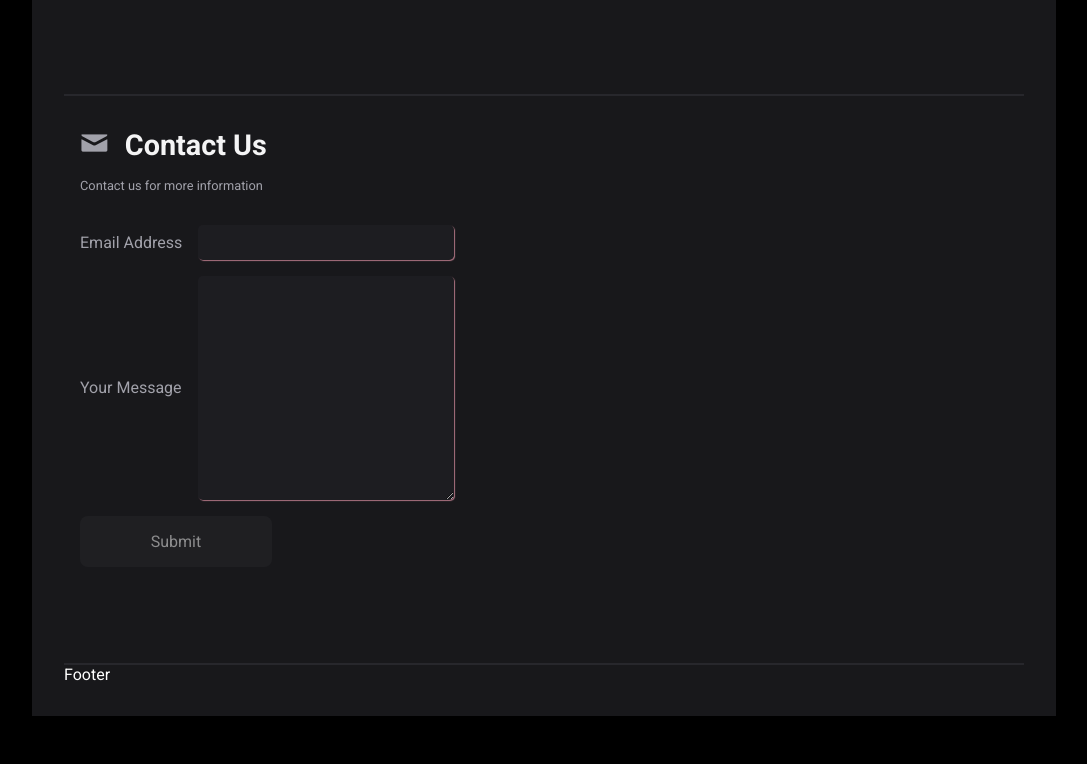
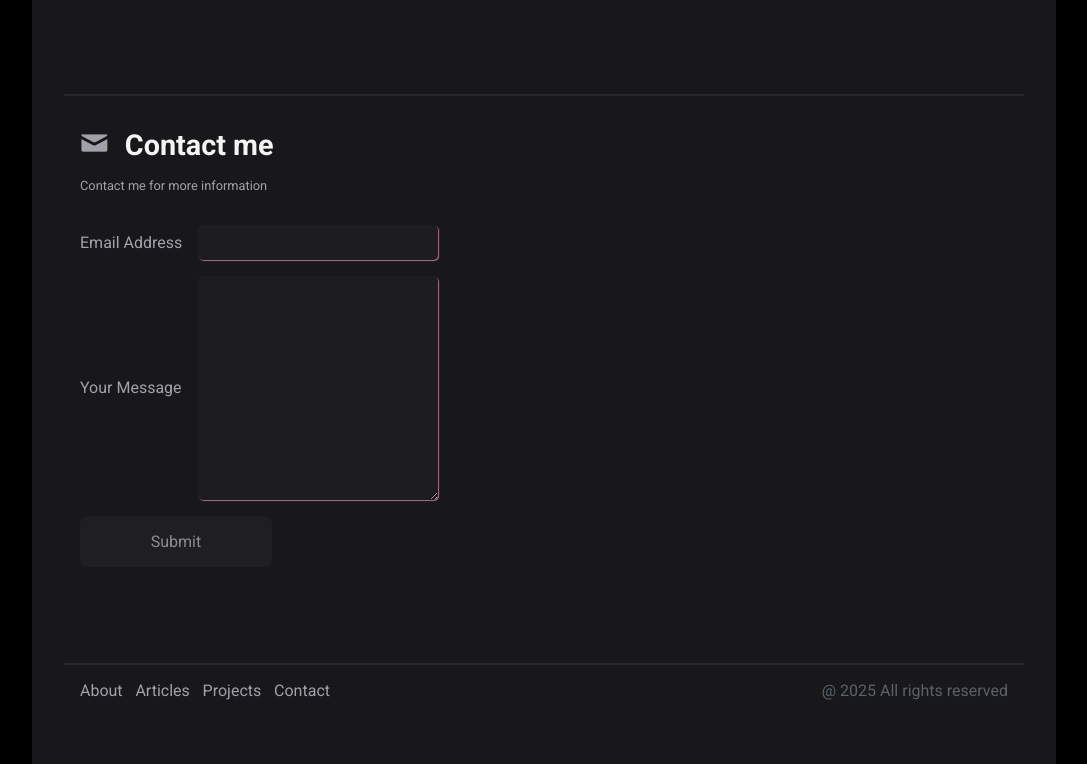
Before and after one commit to radwaokaily/portfolio, a React (Vite) app: page / in a window 1280 px wide. Shown: the part 1978-2742 px from the top of the page, without its empty margins (96-1183 px from the left). Before the commit the page ends 2694 px from the top, so only its background shows below. Built offline with nearby package versions, Linux system fonts and the light colour scheme; a web font is replaced by a local one.

Commit message:
footer&scrollbar

```diff
--- a/src/components/contact/Contact.jsx
+++ b/src/components/contact/Contact.jsx
@@ -5,9 +5,9 @@ const Contact = () => {
     <section className="contact-us d-flex">
       <h3 className='d-flex'>
         <span className='icon-mail'></span>
-        Contact Us
+        Contact me
       </h3>
-      <p>Contact us for more information</p>
+      <p>Contact me for more information</p>
       <div className="contact-us-form d-flex">
 
       <form action="" className=''>
--- a/src/components/contact/contact.css
+++ b/src/components/contact/contact.css
@@ -37,7 +37,7 @@ section.contact-us form div #email,section.contact-us form div #message{
     padding: .5rem;
     border-radius: .3rem;
     transition: .3s;
-    width: 15rem;
+    width: 14rem;
 }
 section.contact-us form div #email:focus,
 section.contact-us form div #message:focus,
@@ -78,7 +78,7 @@ section.contact-us form button:hover{
         align-items: flex-start;
     }
     section.contact-us .contact-us-form{
-        width: 100%;
+        width: 90%;
 
     }
     section.contact-us .animation-form{
--- a/src/components/footer/Footer.jsx
+++ b/src/components/footer/Footer.jsx
@@ -1,8 +1,19 @@
 import React from 'react'
-
+import './footer.css'
 const Footer = () => {
   return (
-    <div>Footer</div>
+    <footer className='d-flex'>
+      <div className="links">
+        <ul className='d-flex'>
+          <li><a href="">About</a></li>
+          <li><a href="">Articles</a></li>
+          <li><a href="">Projects</a></li>
+          <li><a href="">Contact</a></li>
+        </ul>
+      </div>
+      <p>@ 2025 All rights reserved</p>
+
+    </footer>
   )
 }
 
--- a/src/components/footer/footer.css
+++ b/src/components/footer/footer.css
@@ -0,0 +1,22 @@
+footer.d-flex{
+    padding: 1rem 1rem 2rem;
+    justify-content: space-between;
+    color: rgba(111, 121, 130, 0.753);
+}
+footer.d-flex .links ul{
+    gap: .8rem;
+}
+footer.d-flex .links a{
+    color: var(--secondary-text);
+    transition: .3s;
+}
+footer.d-flex .links a:hover{
+    color: var(--light-red);
+    cursor: pointer;
+}
+@media  (max-width:600px){
+    footer.d-flex{
+        flex-direction: column;
+        gap: 1rem;
+    }
+}
--- a/src/index.css
+++ b/src/index.css
@@ -18,6 +18,26 @@ html{
 *{
     padding: 0;
     margin: 0;
+}
+/* width */
+::-webkit-scrollbar {
+  width: .3rem;
+}
+
+/* Track */
+::-webkit-scrollbar-track {
+  background: var(--bg-header);
+}
+
+/* Handle */
+::-webkit-scrollbar-thumb {
+  background: #888;
+  border-radius: 200px;
+}
+
+/* Handle on hover */
+::-webkit-scrollbar-thumb:hover {
+  background: var(--light-red);
 }
 body{
     background-color: var(--primary) ;
```
Also changed, not shown: src/components/scrollButton/Button.jsx (added, +9 -0 lines), src/components/scrollButton/Button.css (added).
